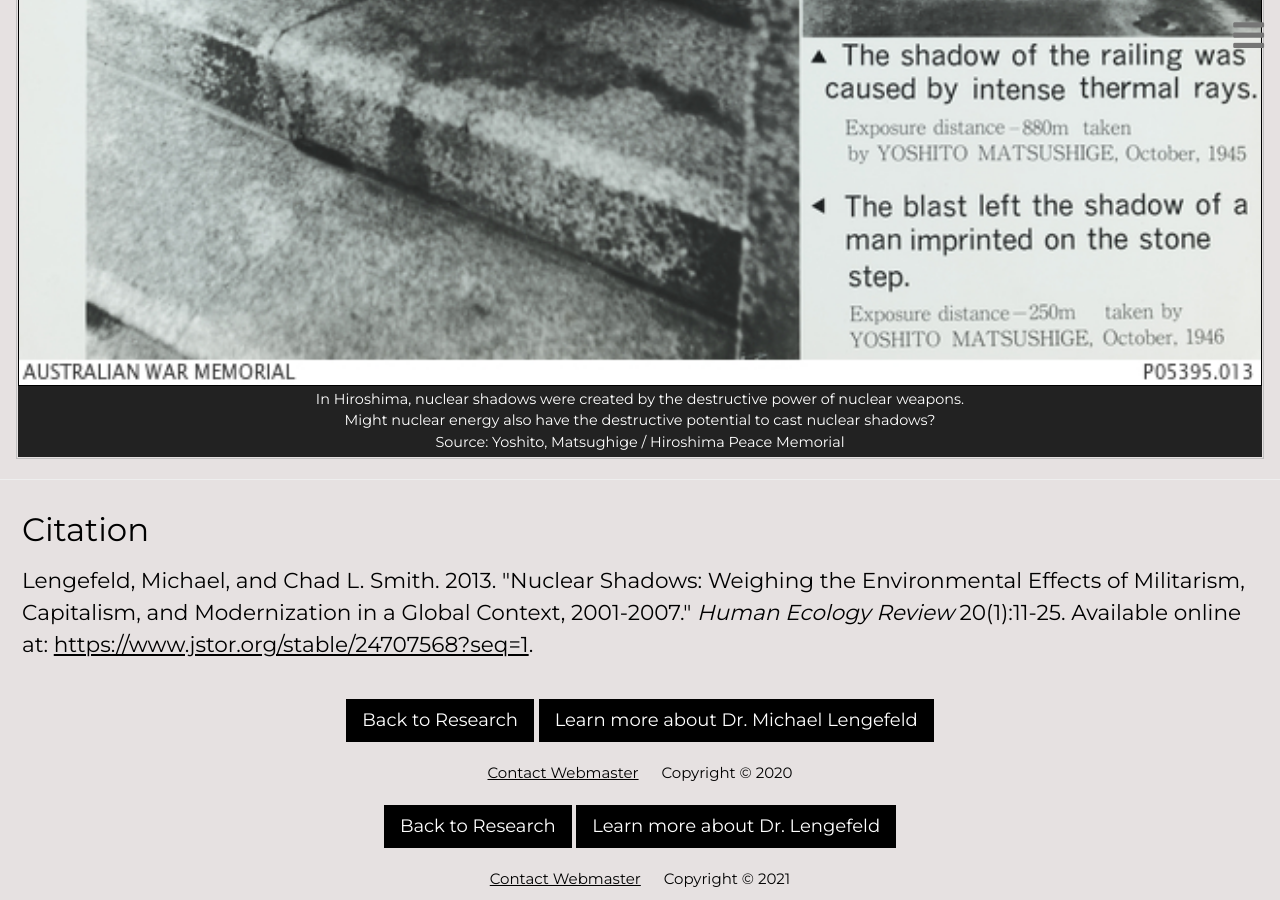
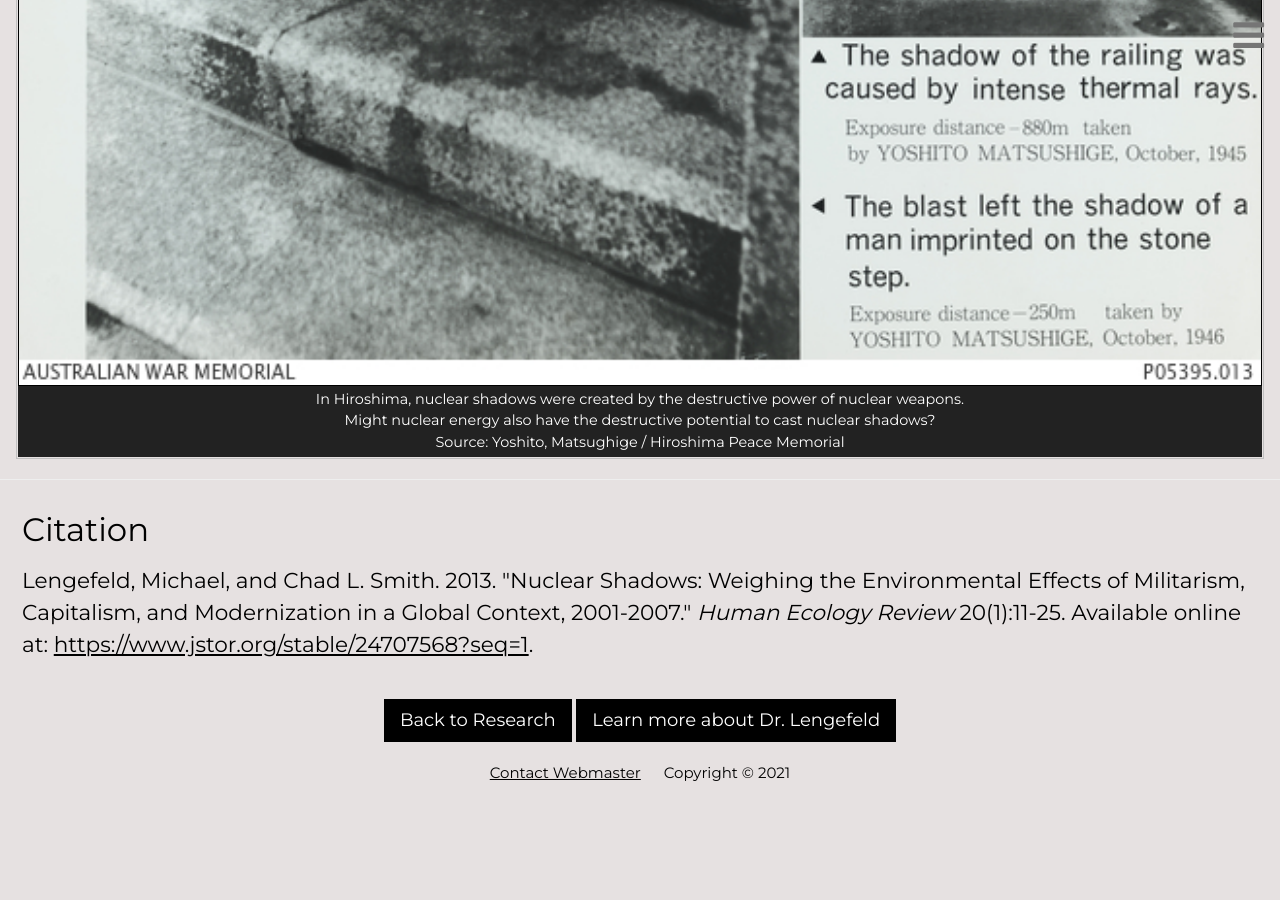
Before and after one commit to resilience1/resilience1.github.io, a Jekyll site: the page built from research/nucleartech.html, in a window 1280 px wide and 900 px high, scrolled down 3365 px. Built offline with Jekyll 4.4.1, drawn with Linux system fonts in a browser that asks for light colours; nearby versions of some CDN libraries; after the commit the page ends 4160 px from its top, so only the background shows below that.

Commit message:
Update nucleartech.html

```diff
--- a/research/nucleartech.html
+++ b/research/nucleartech.html
@@ -151,16 +151,6 @@ title: CO2 and Nuclear Technologies | Michael Lengefeld
 		</h2>
 	</div>
 			<br>
-	<h3>
-		<a href="/research/index.html" class="w3-btn w3-black">Back to Research
-		</a>
-		<a href="/about" class="w3-btn w3-black">Learn more about Dr. Michael Lengefeld
-		</a>
-	</h3>
 				<!-- END PAGE CONTENT -->
-<div class="footer center" style="color:black">
-	  <a href="mailto:mrlengefeld@protonmail.com">Contact Webmaster</a> &emsp;
-				Copyright © 2020
-        </div>
 </body>
 </html>
```
